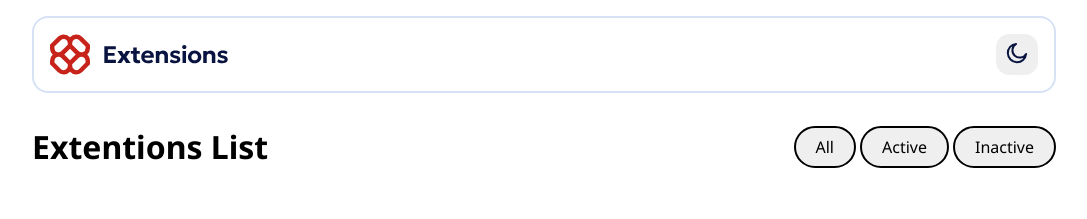
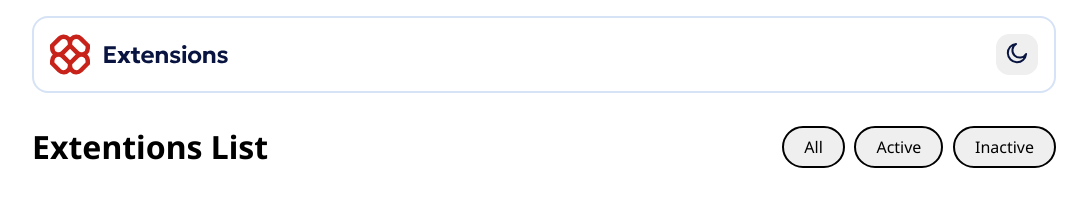
Before and after one commit to SebastianLaka/borwser-extentions-manager-ui-main, a Vue app: page / in a window 1280 px wide. Shown: the top 219 px of the page, without its empty margins (96-1183 px from the left). Built offline with nearby package versions, Linux system fonts and the light colour scheme.

Commit message:
Add margin for buttons in NavApp

```diff
--- a/src/components/NavApp.vue
+++ b/src/components/NavApp.vue
@@ -40,7 +40,7 @@
         }
       }
       &__active {
-        margin: 0 0.25em;
+        margin: 0 0.6em;
       }
     }
   }
```
